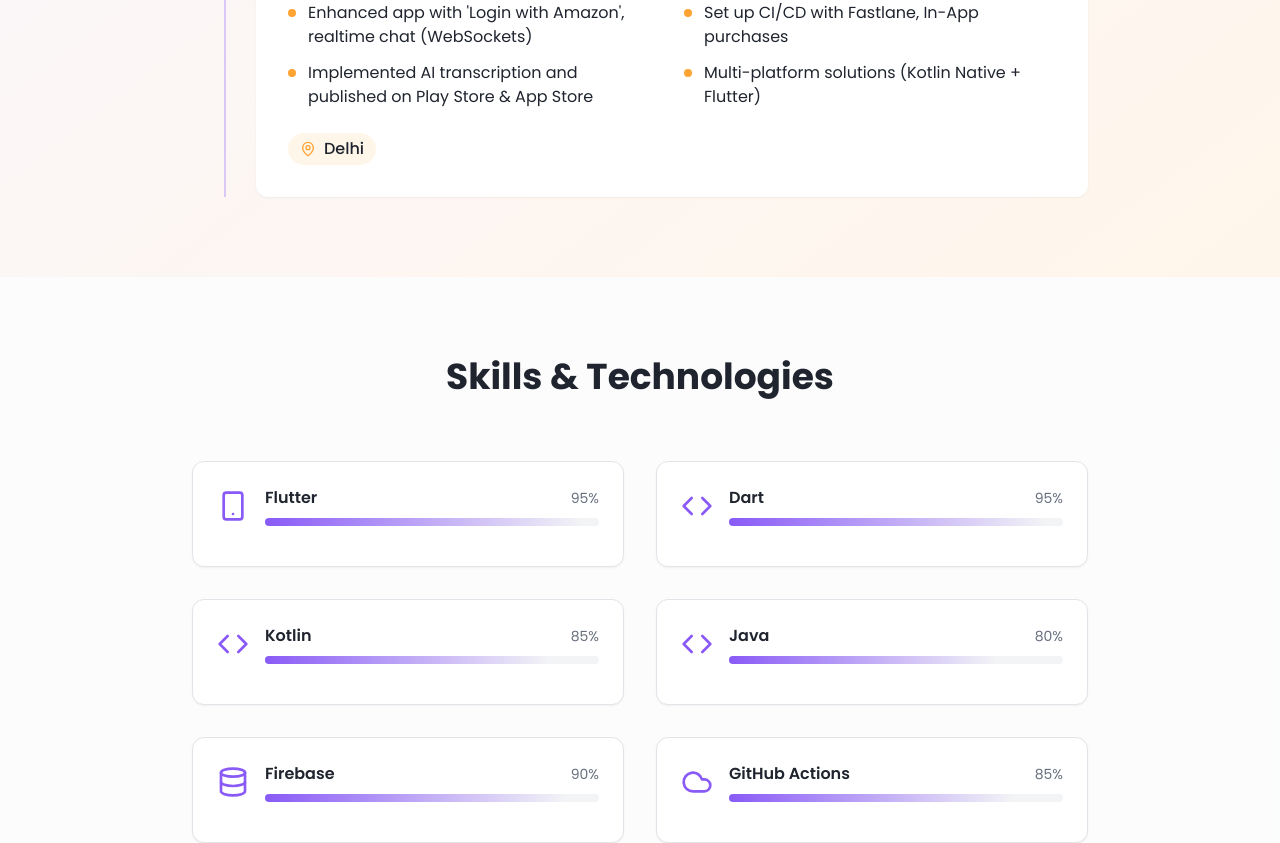
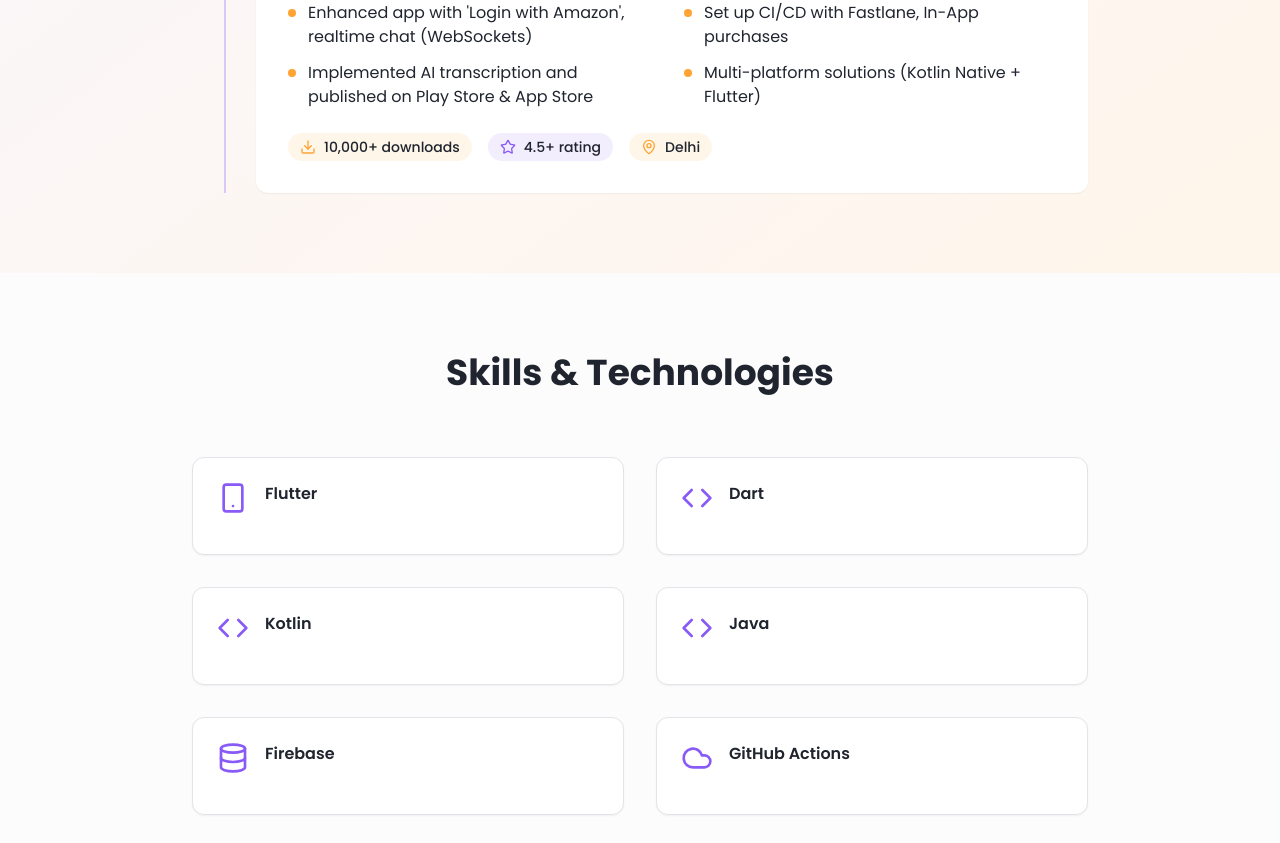
Before and after one commit to Prateek0001/prateek_dubey, a React (Vite) app: page / in a window 1280 px wide. Shown: the part 3620-4463 px from the top of the page. Built offline with nearby package versions, Linux system fonts and the light colour scheme; the HTML template or start-up script is replaced by a standard one.

Commit message:
enhance project cards with download count and rating

```diff
--- a/src/pages/Portfolio.tsx
+++ b/src/pages/Portfolio.tsx
@@ -517,9 +517,19 @@ const Portfolio = () => {
                       </ul>
                     </div>
 
-                    <div className="flex items-center gap-2 bg-accent/10 px-3 py-1 rounded-full w-fit">
-                      <MapPin className="w-4 h-4 text-accent" />
-                      <span className="font-medium">Delhi</span>
+                    <div className="flex flex-wrap items-center gap-4 text-sm">
+                      <div className="flex items-center gap-2 bg-accent/10 px-3 py-1 rounded-full">
+                        <Download className="w-4 h-4 text-accent" />
+                        <span className="font-medium">10,000+ downloads</span>
+                      </div>
+                      <div className="flex items-center gap-2 bg-primary/10 px-3 py-1 rounded-full">
+                        <Star className="w-4 h-4 text-primary" />
+                        <span className="font-medium">4.5+ rating</span>
+                      </div>
+                      <div className="flex items-center gap-2 bg-accent/10 px-3 py-1 rounded-full">
+                        <MapPin className="w-4 h-4 text-accent" />
+                        <span className="font-medium">Delhi</span>
+                      </div>
                     </div>
                   </CardContent>
                 </Card>
@@ -543,13 +553,6 @@ const Portfolio = () => {
                       <div className="flex-1">
                         <div className="flex justify-between items-center mb-2">
                           <h3 className="font-semibold">{skill.name}</h3>
-                          <span className="text-sm text-muted-foreground">{skill.level}%</span>
-                        </div>
-                        <div className="w-full bg-muted rounded-full h-2">
-                          <div
-                            className="bg-gradient-to-r from-primary to-primary-glow h-2 rounded-full transition-all duration-1000"
-                            style={{ width: `${skill.level}%` }}
-                          ></div>
                         </div>
                       </div>
                     </div>
```
